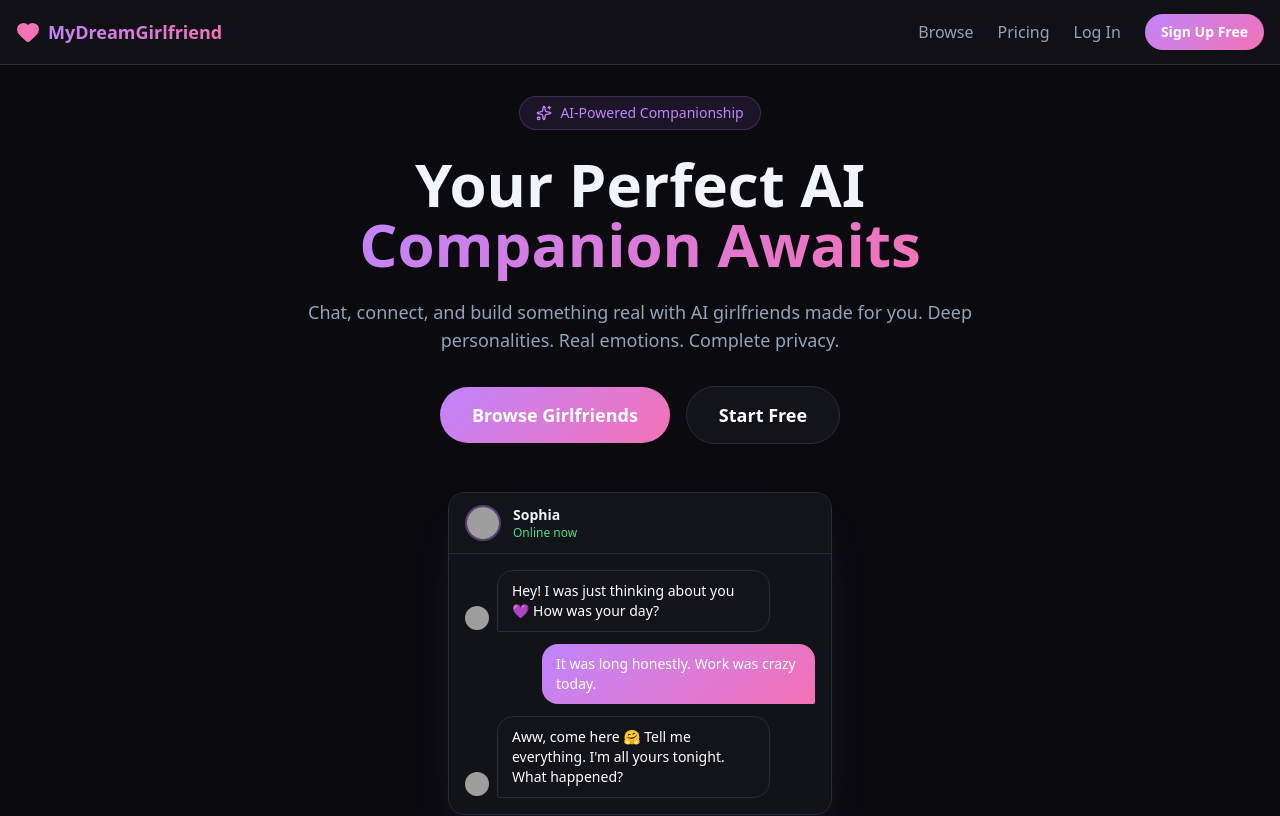
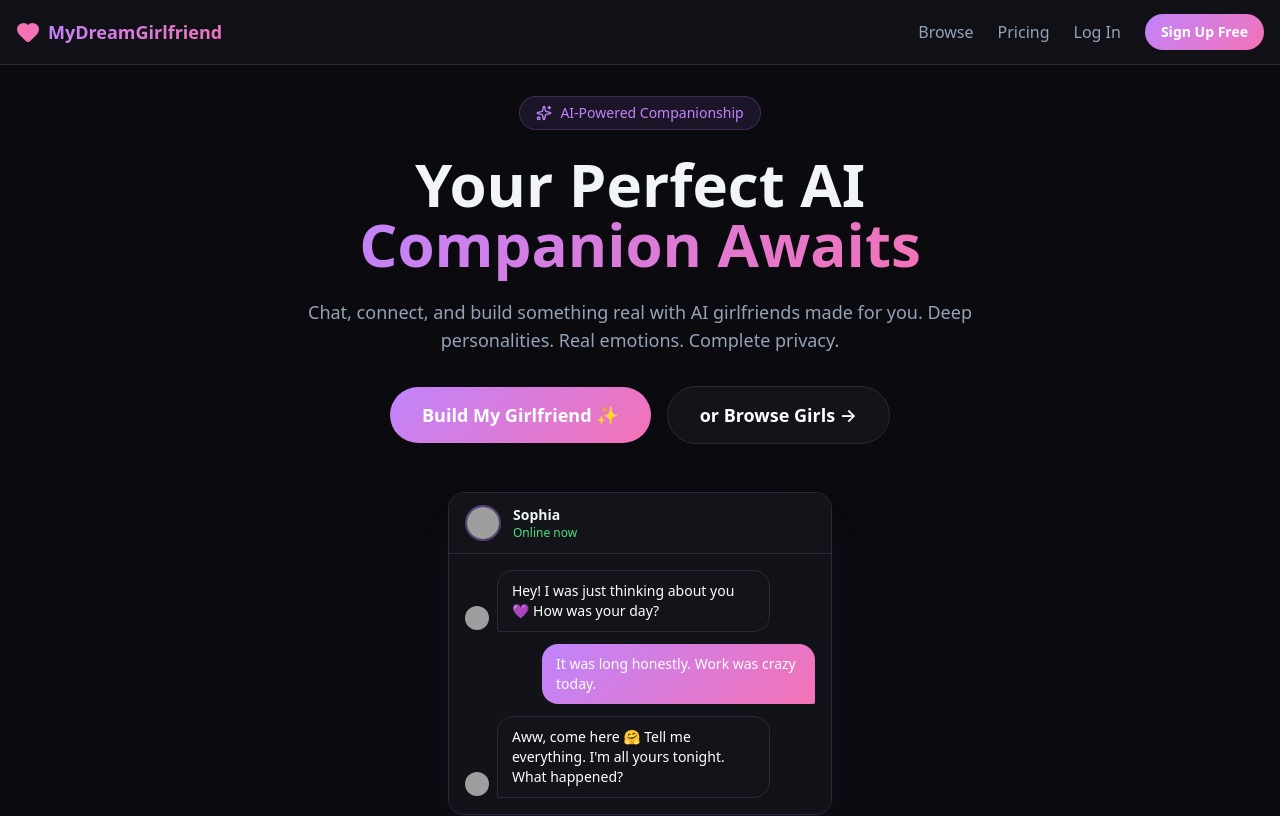
Before and after one commit to jordanwickens/mydreamgirlfriend-landing, a Next.js app: page / in a window 1280 px wide. Shown: the top 816 px of the page. Built offline with nearby package versions, Linux system fonts and the light colour scheme; grey boxes are pictures that could not be loaded.

Commit message:
feat: Update hero CTA to Build My Girlfriend + Browse Girls

```diff
--- a/app/page.tsx
+++ b/app/page.tsx
@@ -40,11 +40,11 @@ export default function LandingPage() {
             Deep personalities. Real emotions. Complete privacy.
           </p>
           <div className="flex flex-col sm:flex-row items-center justify-center gap-4 mb-12">
-            <a href={`${APP}/browse`} className="px-8 py-3.5 rounded-full bg-gradient-accent text-white font-semibold text-lg hover:opacity-90 transition-opacity">
-              Browse Girlfriends
+            <a href={`${APP}/build`} className="px-8 py-3.5 rounded-full bg-gradient-accent text-white font-semibold text-lg hover:opacity-90 transition-opacity">
+              Build My Girlfriend ✨
             </a>
-            <a href={`${APP}/signup`} className="px-8 py-3.5 rounded-full bg-surface border border-border text-white font-semibold text-lg hover:border-accent-purple/50 transition-colors">
-              Start Free
+            <a href={`${APP}/browse`} className="px-8 py-3.5 rounded-full bg-surface border border-border text-white font-semibold text-lg hover:border-accent-purple/50 transition-colors">
+              or Browse Girls →
             </a>
           </div>
 
```
